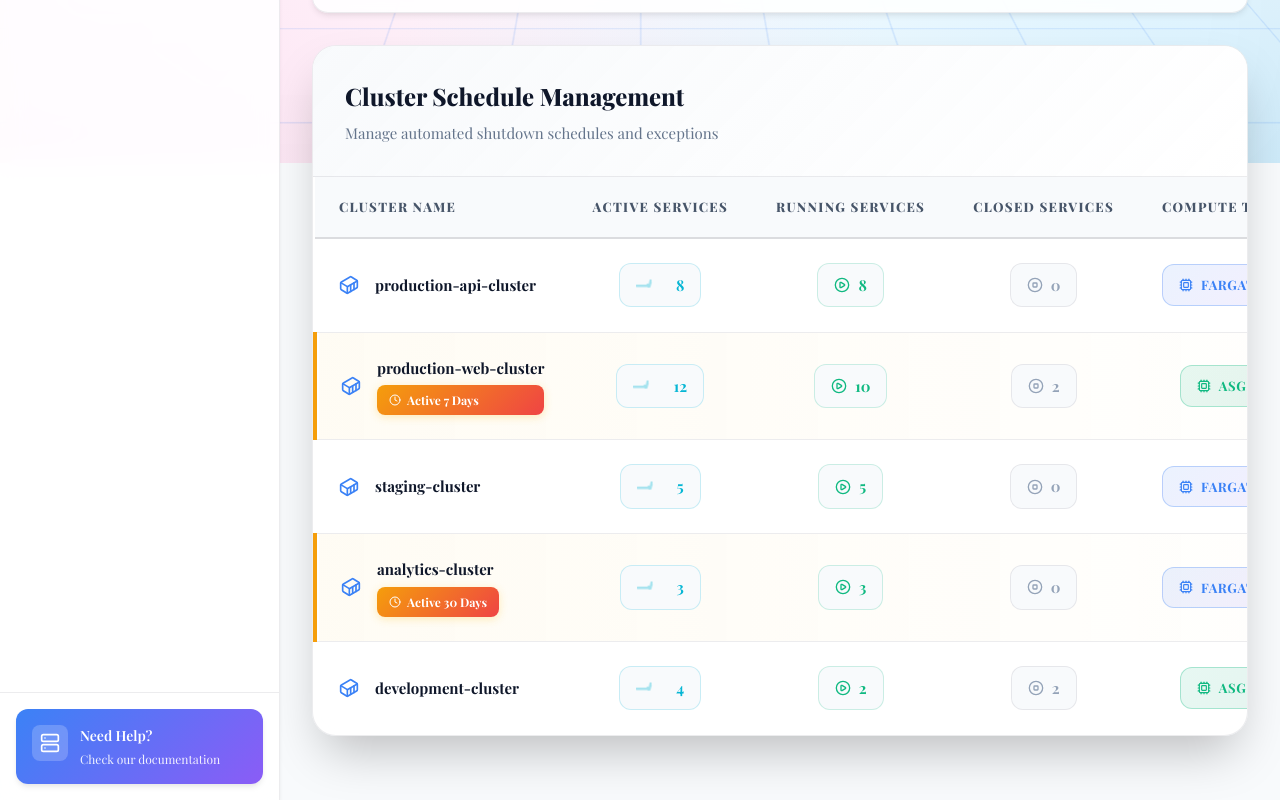
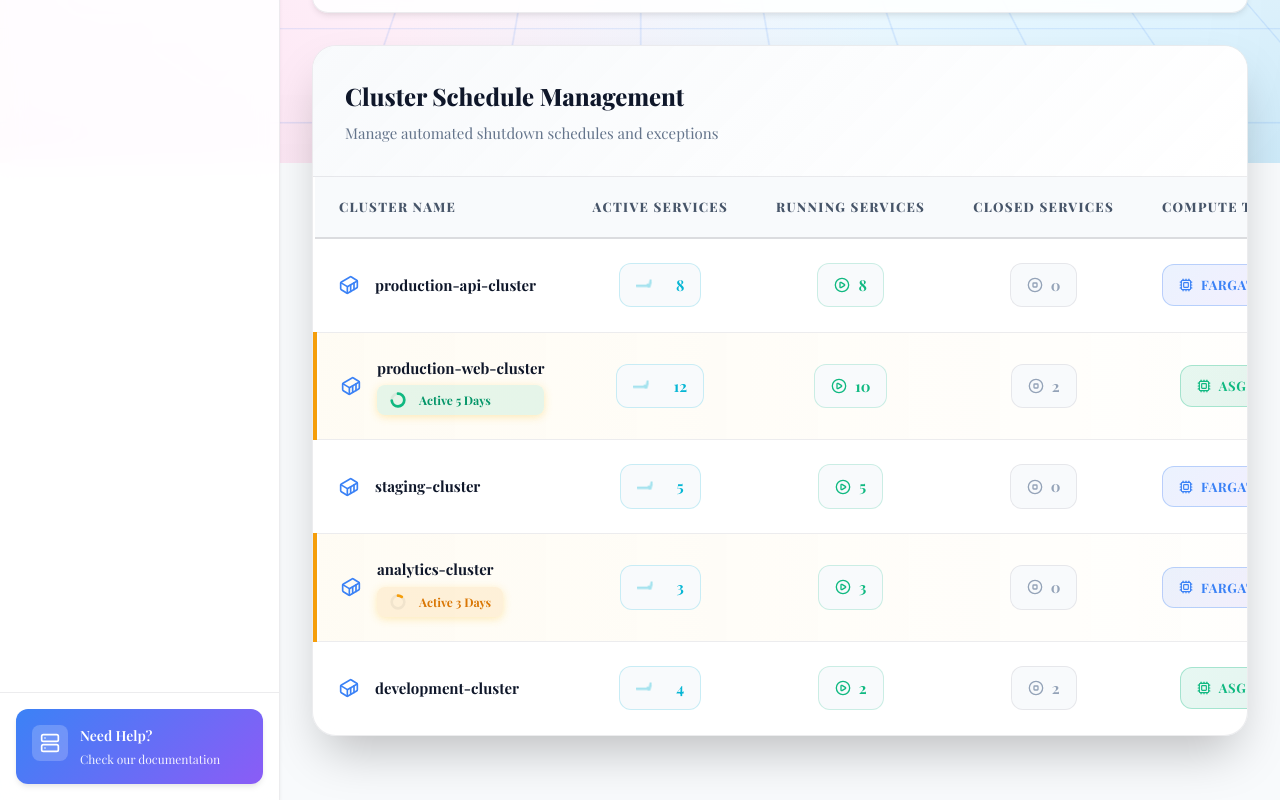
Before and after one commit to dbs-2012/zenith, a React app: page /ecs in a window 1280 px wide. Shown: the part 637-1437 px from the top of the page. Built offline with nearby package versions, Linux system fonts and the light colour scheme; sample sign-in values are in the browser's storage; the HTML template or start-up script is replaced by a standard one; a web font is replaced by a local one.

Commit message:
Changed services page

```diff
--- a/src/components/ecs/ECS.jsx
+++ b/src/components/ecs/ECS.jsx
@@ -19,6 +19,7 @@ import {
     XCircle
 } from 'lucide-react';
 import EKGSignal from '../common/EKGSignal';
+import ExceptionTimer from './ExceptionTimer';
 import '../../css/ecs/ECS.css';
 import '../../css/ecs/ScheduleModal.css';
 import { X, Minus, Plus, ArrowRight, ChevronLeft, ChevronRight } from 'lucide-react';
@@ -57,7 +58,8 @@ function ECS() {
             runningServices: 10,
             closedServices: 2,
             computeType: 'ASG',
-            scheduledDays: 7,
+            scheduledDays: 5,
+            totalDays: 7,
             isException: true
         },
         {
@@ -68,6 +70,7 @@ function ECS() {
             closedServices: 0,
             computeType: 'FARGATE',
             scheduledDays: 0,
+            totalDays: 0,
             isException: false
         },
         {
@@ -77,7 +80,8 @@ function ECS() {
             runningServices: 3,
             closedServices: 0,
             computeType: 'FARGATE',
-            scheduledDays: 30,
+            scheduledDays: 3,
+            totalDays: 30,
             isException: true
         },
         {
@@ -119,13 +123,23 @@ function ECS() {
 
     const handleConfirmSchedule = (range) => {
         if (selectedCluster) {
+            const diffTime = Math.abs(range.to.getTime() - range.from.getTime());
+            const diffDays = Math.ceil(diffTime / (1000 * 60 * 60 * 24)) + 1; // +1 to include both start and end
+
             setScheduledRanges(prev => ({
                 ...prev,
-                [selectedCluster.id]: range
+                [selectedCluster.id]: {
+                    from: range.from,
+                    to: range.to,
+                    remainingDays: diffDays,
+                    totalDays: diffDays
+                }
             }));
+
             console.log(`Schedule confirmed for ${selectedCluster.name}:`, {
                 from: range.from.toLocaleDateString(),
-                to: range.to.toLocaleDateString()
+                to: range.to.toLocaleDateString(),
+                duration: diffDays
             });
             setIsScheduleModalOpen(false);
         }
@@ -284,10 +298,19 @@ function ECS() {
                                             <Container size={20} className="cluster-icon-modern" />
                                             <div className="cluster-details">
                                                 <span className="cluster-name-text">{cluster.name}</span>
-                                                {cluster.isException && cluster.scheduledDays > 0 && (
-                                                    <span className="exception-badge">
-                                                        <Clock size={12} />
-                                                        Active {cluster.scheduledDays} {cluster.scheduledDays === 1 ? 'Day' : 'Days'}
+                                                {(cluster.isException || scheduledRanges[cluster.id]) && (
+                                                    <span className={`exception-badge ${(() => {
+                                                        const data = scheduledRanges[cluster.id] || { remainingDays: cluster.scheduledDays, totalDays: cluster.totalDays };
+                                                        if (data.remainingDays <= 1) return 'bg-critical';
+                                                        if ((data.remainingDays / data.totalDays) <= 0.5) return 'bg-warning';
+                                                        return 'bg-safe';
+                                                    })()
+                                                        }`}>
+                                                        <ExceptionTimer
+                                                            remaining={scheduledRanges[cluster.id]?.remainingDays ?? cluster.scheduledDays}
+                                                            total={scheduledRanges[cluster.id]?.totalDays ?? cluster.totalDays}
+                                                        />
+                                                        Active {scheduledRanges[cluster.id]?.remainingDays ?? cluster.scheduledDays} {(scheduledRanges[cluster.id]?.remainingDays ?? cluster.scheduledDays) === 1 ? 'Day' : 'Days'}
                                                     </span>
                                                 )}
                                             </div>
@@ -344,6 +367,7 @@ function ECS() {
             <ScheduleModal
                 isOpen={isScheduleModalOpen}
                 cluster={selectedCluster}
+                initialRange={selectedCluster ? scheduledRanges[selectedCluster.id] : null}
                 onClose={() => setIsScheduleModalOpen(false)}
                 onConfirm={handleConfirmSchedule}
             />
--- a/src/components/ecs/ECSServices.jsx
+++ b/src/components/ecs/ECSServices.jsx
@@ -369,6 +369,7 @@ function ECSServices() {
             <ScheduleModal
                 isOpen={isScheduleModalOpen}
                 cluster={{ name: clusterName }}
+                initialRange={scheduledRange}
                 onClose={() => setIsScheduleModalOpen(false)}
                 onConfirm={handleConfirmSchedule}
             />
--- /dev/null
+++ b/src/components/ecs/ExceptionTimer.jsx
@@ -0,0 +1,40 @@
+import React from 'react';
+import '../../css/ecs/ExceptionTimer.css';
+
+const ExceptionTimer = ({ remaining, total }) => {
+    const percentage = Math.min(Math.max((remaining / total) * 100, 0), 100);
+    const radius = 7;
+    const circumference = 2 * Math.PI * radius;
+    const offset = circumference - (percentage / 100) * circumference;
+
+    // Color logic
+    let statusClass = 'timer-safe';
+    if (remaining <= 1) { // Critical when 24 hrs (1 day) or less left
+        statusClass = 'timer-critical';
+    } else if (percentage <= 50) {
+        statusClass = 'timer-warning';
+    }
+
+    return (
+        <div className="exception-timer-container">
+            <svg className="exception-timer-svg" viewBox="0 0 20 20">
+                <circle
+                    className="timer-track"
+                    cx="10"
+                    cy="10"
+                    r={radius}
+                />
+                <circle
+                    className={`timer-progress ${statusClass}`}
+                    cx="10"
+                    cy="10"
+                    r={radius}
+                    strokeDasharray={circumference}
+                    strokeDashoffset={offset}
+                />
+            </svg>
+        </div>
+    );
+};
+
+export default ExceptionTimer;
--- a/src/components/ecs/ScheduleModal.jsx
+++ b/src/components/ecs/ScheduleModal.jsx
@@ -1,4 +1,4 @@
-import React, { useState } from 'react';
+import React, { useState, useEffect } from 'react';
 import { X, ChevronLeft, ChevronRight } from 'lucide-react';
 import '../../css/ecs/ScheduleModal.css';
 
@@ -6,6 +6,17 @@ const ScheduleModal = ({ isOpen, onClose, onConfirm, cluster }) => {
     const [currentMonth, setCurrentMonth] = useState(new Date());
     const [startDate, setStartDate] = useState(null);
     const [endDate, setEndDate] = useState(null);
+    const [isSaving, setIsSaving] = useState(false);
+
+    useEffect(() => {
+        if (isOpen) {
+            // Always start fresh for a new editing session
+            setStartDate(null);
+            setEndDate(null);
+            setCurrentMonth(new Date());
+            setIsSaving(false);
+        }
+    }, [isOpen]);
 
     if (!isOpen) return null;
 
@@ -49,12 +60,18 @@ const ScheduleModal = ({ isOpen, onClose, onConfirm, cluster }) => {
         }
     };
 
-    const handleConfirm = () => {
-        if (startDate) {
-            onConfirm({
-                from: startDate,
-                to: endDate || startDate
-            });
+    const handleConfirm = async () => {
+        if (startDate && !isSaving) {
+            setIsSaving(true);
+
+            // Simulate backend delay
+            setTimeout(() => {
+                onConfirm({
+                    from: startDate,
+                    to: endDate || startDate
+                });
+                setIsSaving(false);
+            }, 800);
         }
     };
 
@@ -149,11 +166,11 @@ const ScheduleModal = ({ isOpen, onClose, onConfirm, cluster }) => {
 
                 <div className="schedule-modal-footer">
                     <button
-                        className="btn-schedule-save"
+                        className={`btn-schedule-save ${isSaving ? 'saving' : ''}`}
                         onClick={handleConfirm}
-                        disabled={!startDate}
+                        disabled={!startDate || isSaving}
                     >
-                        Confirm Schedule
+                        {isSaving ? 'Saving to Cloud...' : 'Confirm Schedule'}
                     </button>
                 </div>
             </div>
--- /dev/null
+++ b/src/css/ecs/ExceptionTimer.css
@@ -0,0 +1,85 @@
+.exception-timer-container {
+    display: inline-flex;
+    align-items: center;
+    justify-content: center;
+    position: relative;
+    width: 18px;
+    height: 18px;
+    margin-right: 6px;
+}
+
+.exception-timer-svg {
+    transform: rotate(-90deg);
+    width: 100%;
+    height: 100%;
+}
+
+.timer-track {
+    fill: none;
+    stroke: rgba(0, 0, 0, 0.05);
+    stroke-width: 3;
+}
+
+.timer-progress {
+    fill: none;
+    stroke-width: 3;
+    stroke-linecap: round;
+    transition: stroke-dashoffset 0.5s ease, stroke 0.5s ease;
+}
+
+/* Color Stages */
+.timer-safe {
+    stroke: #10b981;
+    /* Green */
+}
+
+.timer-warning {
+    stroke: #f59e0b;
+    /* Amber */
+}
+
+.timer-critical {
+    stroke: #ef4444;
+    /* Red */
+    animation: timer-pulse 2s infinite;
+}
+
+@keyframes timer-pulse {
+    0% {
+        filter: drop-shadow(0 0 0px rgba(239, 68, 68, 0));
+    }
+
+    50% {
+        filter: drop-shadow(0 0 3px rgba(239, 68, 68, 0.6));
+    }
+
+    100% {
+        filter: drop-shadow(0 0 0px rgba(239, 68, 68, 0));
+    }
+}
+
+.exception-badge {
+    display: inline-flex;
+    align-items: center;
+    padding: 0.25rem 0.75rem;
+    border-radius: 20px;
+    font-size: 0.75rem;
+    font-weight: 600;
+    transition: all 0.2s;
+}
+
+.exception-badge.bg-safe {
+    background: rgba(16, 185, 129, 0.1);
+    color: #059669;
+}
+
+.exception-badge.bg-warning {
+    background: rgba(245, 158, 11, 0.12);
+    color: #d97706;
+}
+
+.exception-badge.bg-critical {
+    background: rgba(239, 68, 68, 0.12);
+    color: #dc2626;
+    border: 1px solid rgba(239, 68, 68, 0.2);
+}
```
